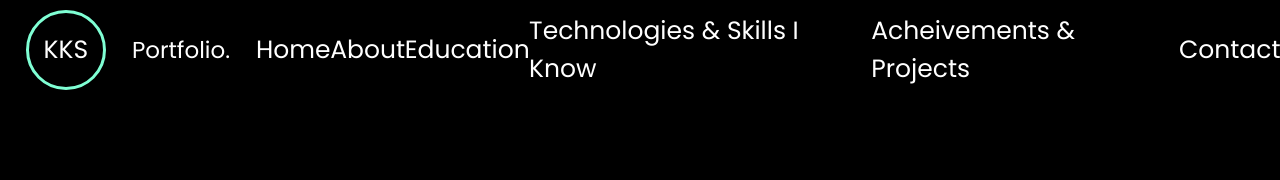
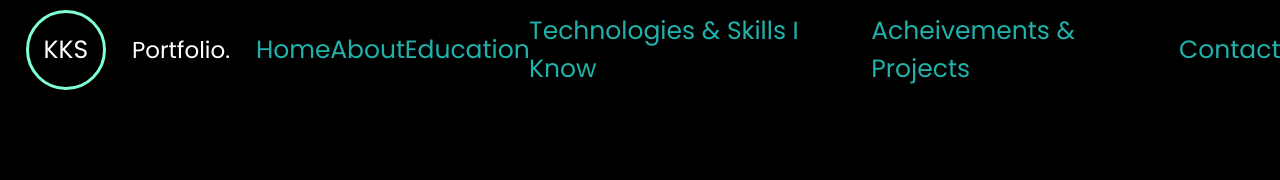
Before and after one commit to Keerti-kumar-shakya/Personal-Portfolio-resume, a plain HTML site: page index.html in a window 1280 px wide. Shown: the top 180 px of the page. Drawn offline with Linux system fonts and the light colour scheme; a web font is replaced by a local one.

Commit message:
portfolio updated

```diff
--- a/css/Header.css
+++ b/css/Header.css
@@ -69,6 +69,7 @@ border-radius: 50%;
   text-decoration: none;
   color: white;
   font-size: 25px;
+  color: lightseagreen;
 }
 
 .header-right-section .nav-link li a:hover{
```
